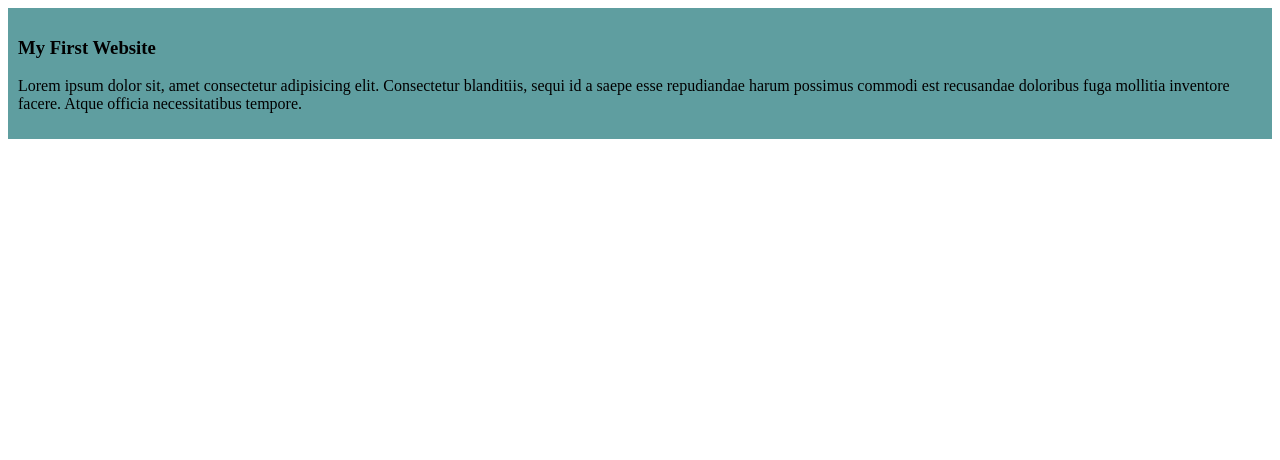
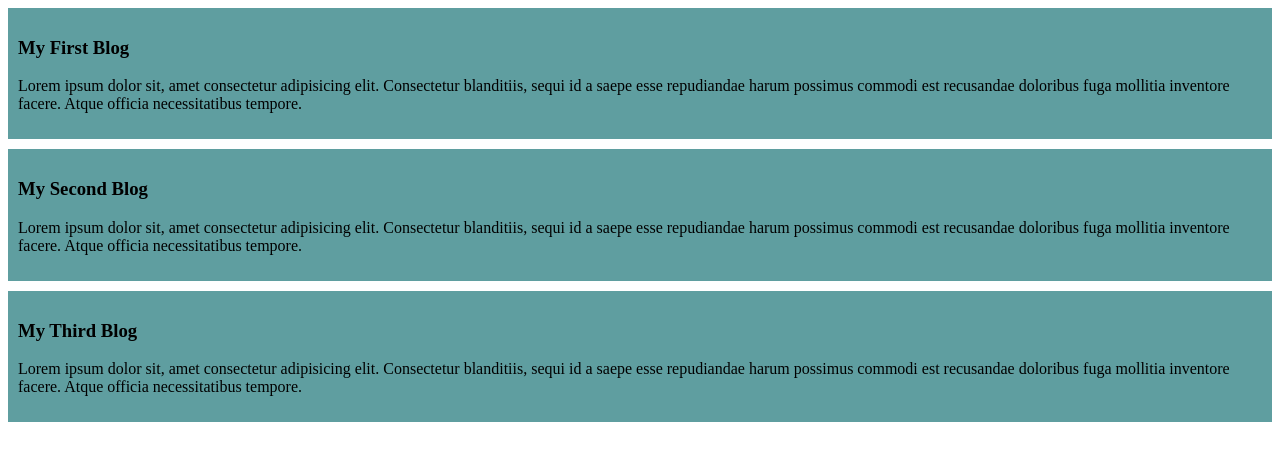
Before and after one commit to SmritySarkar/my-simple-website, a plain HTML site: page index.html in a window 1280 px wide. Drawn offline with Linux system fonts and the light colour scheme.

Commit message:
Added the second and third blog

```diff
--- a/index.html
+++ b/index.html
@@ -8,7 +8,15 @@
 </head>
 <body>
     <div>
-        <h3>My First Website</h3>
+        <h3>My First Blog</h3>
+        <p>Lorem ipsum dolor sit, amet consectetur adipisicing elit. Consectetur blanditiis, sequi id a saepe esse repudiandae harum possimus commodi est recusandae doloribus fuga mollitia inventore facere. Atque officia necessitatibus tempore.</p>
+    </div>
+    <div>
+        <h3>My Second Blog</h3>
+        <p>Lorem ipsum dolor sit, amet consectetur adipisicing elit. Consectetur blanditiis, sequi id a saepe esse repudiandae harum possimus commodi est recusandae doloribus fuga mollitia inventore facere. Atque officia necessitatibus tempore.</p>
+    </div>
+    <div>
+        <h3>My Third Blog</h3>
         <p>Lorem ipsum dolor sit, amet consectetur adipisicing elit. Consectetur blanditiis, sequi id a saepe esse repudiandae harum possimus commodi est recusandae doloribus fuga mollitia inventore facere. Atque officia necessitatibus tempore.</p>
     </div>
 </body>
--- a/styles/blog.css
+++ b/styles/blog.css
@@ -1,4 +1,5 @@
 div{
     background-color: cadetblue;
     padding:10px;
+    margin-bottom:10px;
 }
```
